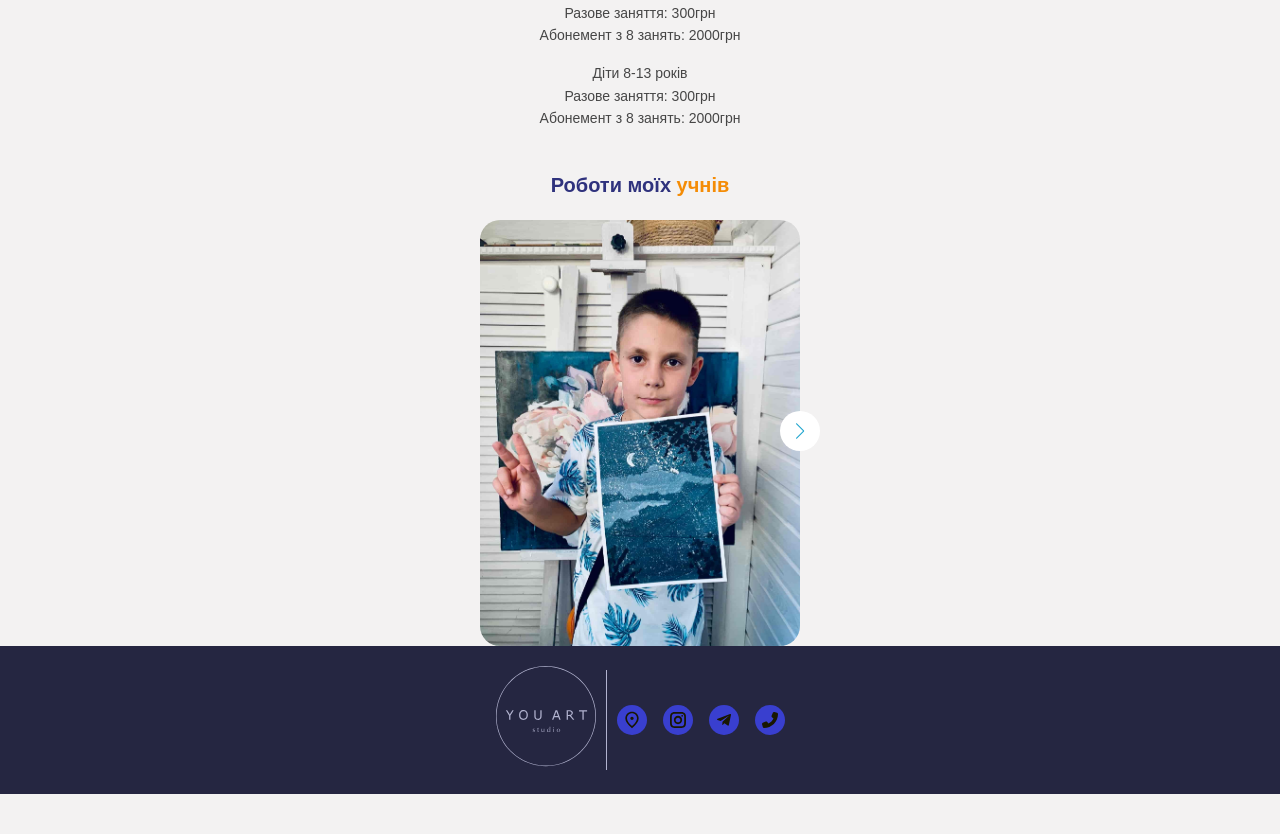
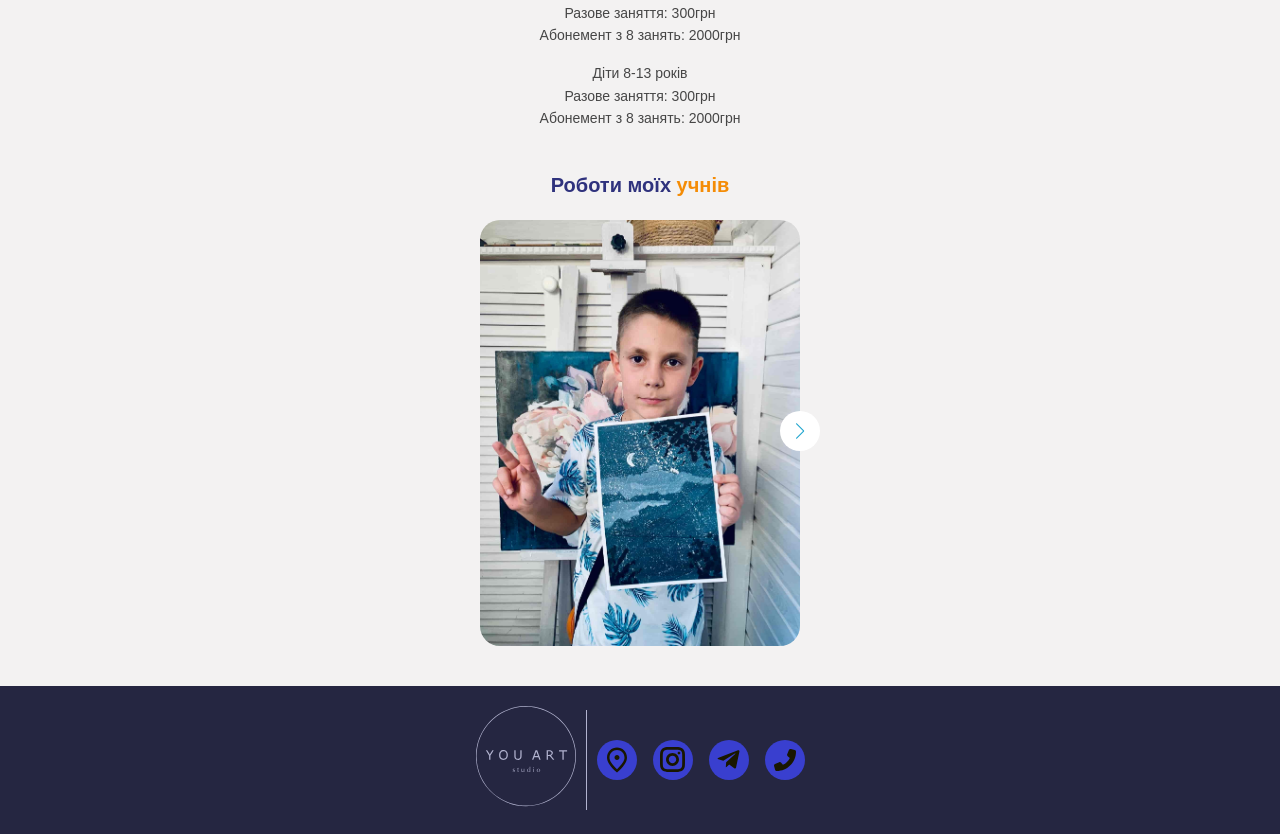
Before and after one commit to SerhiiMordvaniuk/you-art, a React (Vite) app: page / in a window 1280 px wide. Shown: the part 1304-2138 px from the top of the page. Before the commit the page ends 2098 px from the top, so only its background shows below. Built offline with nearby package versions, Linux system fonts and the light colour scheme.

Commit message:
fix footer icon

```diff
--- a/src/components/Footer/Footer.jsx
+++ b/src/components/Footer/Footer.jsx
@@ -24,24 +24,24 @@ const Footer = () => {
                 target="_blanc"
                 className={s.item}
               >
-                <MdOutlinePlace size={20} className={s.map} />
+                <MdOutlinePlace size={30} className={s.map} />
               </a>
               <a
                 href="https://www.instagram.com/_you___art"
                 target="_blanc"
                 className={s.item}
               >
-                <GrInstagram className={s.insta} />
+                <GrInstagram size={25} className={s.insta} />
               </a>
               <a
                 href="https://t.me/svitlanakorinevska"
                 target="_blanc"
                 className={s.item}
               >
-                <FaTelegramPlane className={s.telegram} />
+                <FaTelegramPlane size={25} className={s.telegram} />
               </a>
               <a href="tel:+380665565021" target="_blanc" className={s.item}>
-                <FaPhoneFlip className={s.phone} />
+                <FaPhoneFlip size={22} className={s.phone} />
               </a>
             </div>
           </div>
--- a/src/components/Footer/Footer.module.css
+++ b/src/components/Footer/Footer.module.css
@@ -39,8 +39,8 @@ footer {
 }
 
 .item {
-  width: 30px;
-  height: 30px;
+  width: 40px;
+  height: 40px;
   display: flex;
   align-items: center;
   justify-content: center;
--- a/src/components/StudentsExample/StudentsExample.module.css
+++ b/src/components/StudentsExample/StudentsExample.module.css
@@ -1,5 +1,6 @@
 .wrapper {
   padding-top: 40px;
+  padding-bottom: 40px;
 }
 .title {
   font-family: var(--font-family);
```
